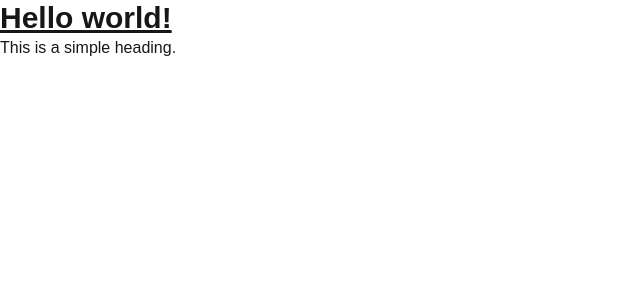
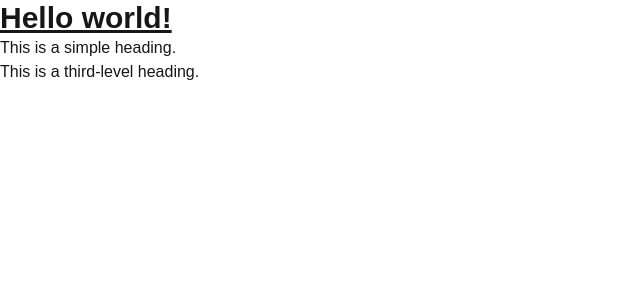
Before and after one commit to reuelrai/my-portfolio, a Next.js app: page / in a window 1280 px wide. Shown: the top 300 px of the page, without its empty margins (0-640 px from the left). Built offline with nearby package versions, Linux system fonts and the light colour scheme.

Commit message:
minor changes

```diff
--- a/app/page.tsx
+++ b/app/page.tsx
@@ -5,6 +5,7 @@ export default function Home() {
     <>
       <h1 className="text-3xl font-bold underline">Hello world!</h1>
       <h2>This is a simple heading.</h2>
+      <h3>This is a third-level heading.</h3>
     </>
   );
 }
```
